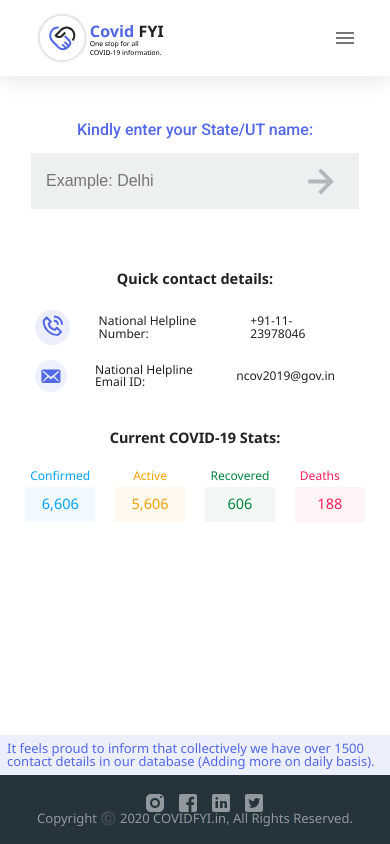
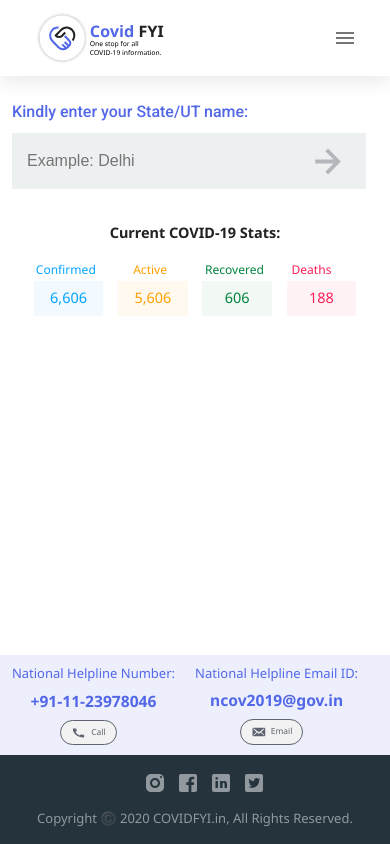
Before and after one commit to covidFYI/frontend, a Next.js app: page / in a window 390 px wide. Built offline with nearby package versions, Linux system fonts and the light colour scheme.

Commit message:
Minor improvements in layout

```diff
--- a/public/css/components.css
+++ b/public/css/components.css
@@ -39,7 +39,7 @@
 
 .details {
   display: flex;
-  justify-content: space-between;
+  justify-content: center;
   align-items: center;
   padding: 19px;
   background-color: #EDEFFD;
@@ -138,15 +138,26 @@ div.dropdown-navigation a.nav-item:hover {
 }
 .contact {
     display: flex;
-    justify-content: flex-start;
+    justify-content: space-between;
     align-items: center;
-    margin-bottom: 15px;
+    flex-direction: column;
+    height: 80px;
+}
+.contact-info, .contact-details {
+    display: flex;
+    justify-content: center;
+    align-items: center;
 }
 .contact > * {
     margin-right: 20px;
 }
 .statistics-info {
     display: flex;
+}
+
+.contact-number, .contact-email {
+    font-weight: 600;
+    font-size: 1.2em
 }
 .stat {
     display: flex;
@@ -160,7 +171,7 @@ div.dropdown-navigation a.nav-item:hover {
 }
 
 .stat--number {
-    margin: 5px 20px 0 0;
+    margin: 5px 1em 0 0;
     padding: 0.7em;
     font-size: 1.2em;
     min-width: 6ch;
@@ -203,23 +214,17 @@ div.dropdown-navigation a.nav-item:hover {
     background-color: var(--success-light)
 }
 
-.contact-details, .statistics {
-    margin-top: 2em;
-}
-
 .heading {
     font-style: normal;
     font-weight: 500;
     font-size: 2rem;
     color: var(--accent);
-    text-align: center;
     line-height: 65px;
     margin-top: 54px;
 }
 
 .search-container {
     position: relative;
-    width: 45vw;
     min-width: 540px;
     margin: 12px auto;
 }
@@ -460,10 +465,12 @@ div.dropdown-navigation a.nav-item:hover {
     margin: 10px 0;
 }
 .categories-grid {
-    display: flex;
+    display: grid;
     margin: 50px auto;
+    grid-template-columns: repeat(auto-fit, 150px);
+    grid-auto-rows: 150px;
     justify-content: center;
-    align-items: center;
+    place-items: center;
     flex-wrap: wrap;
 }
 
@@ -472,7 +479,9 @@ div.dropdown-navigation a.nav-item:hover {
     grid-template-columns: 100px;
     grid-template-rows: 100px 20px;
     place-items: center;
-    padding: 20px 40px
+    justify-content: center;
+    width: 100%;
+    height: 100%;
 }
 
 .category.link {
@@ -493,7 +502,7 @@ div.dropdown-navigation a.nav-item:hover {
     grid-template-columns: repeat(auto-fit, minmax(250px, 1fr));
     grid-auto-rows: auto;
     grid-gap: 20px;
-    margin-bottom: 100px;
+    margin-bottom: 200px;
 }
 
 .data-card {
@@ -622,7 +631,7 @@ a.social-media-link {
     }
 
     .information > * {
-        min-width: 320px;
+        min-width: calc(310px - 2em);;
         max-width: 600px;
     }
 }
@@ -649,12 +658,17 @@ a.social-media-link {
   }
 
   .details {
-      padding: 7px;
+      padding: 10px;
+      line-height: 1.333;
   }
 
   .footer-end {
     flex-direction: column-reverse;
     justify-content: center;
+  }
+
+  .footer-end p {
+      margin-top: 20px
   }
 
   .social-handles > img {
@@ -673,13 +687,12 @@ a.social-media-link {
   }
 
   .search-bar {
-    min-width: 328px;
+    max-width: calc(100% - 1em);
     height: 56px;
-    margin: 14px auto;
   }
 
   .search-container {
-      min-width: 328px;
+      min-width: calc(320px - 2em);
   }
 
   .search-input {
@@ -719,3 +732,11 @@ a.social-media-link {
     }
 
 }
+
+@media only screen and (max-width: 350px) {
+    .categories-grid {
+        grid-template-columns: repeat(auto-fit, 120px);
+        grid-template-rows: 130px;
+        grid-auto-rows: 130px
+    }
+}
--- a/public/css/layout.css
+++ b/public/css/layout.css
@@ -6,7 +6,7 @@
 */
 
 .container {
-    padding: 30px
+    padding: 1em
 }
 
 .content {
--- a/src/components/ContactDetails.js
+++ b/src/components/ContactDetails.js
@@ -4,21 +4,24 @@ export default class ContactDetails extends Component {
     render() {
         return (
             <div className="contact-details">
-                <h5>Quick contact details:</h5>
                 <div className="contact-info">
                     <div className="contact">
-                        <div className="icon">
-                            <img src="/assets/phone-icon.svg" width="80%"/>
-                        </div>
                         <div className="contact-label">National Helpline Number:</div>
                         <div className="contact-number">+91-11-23978046</div>
+                        <div className="cta">
+                            <a href="tel:+91-11-23978046" className="contact-button">
+                                <img src="/assets/phone.svg" />Call
+                            </a>
+                        </div>
                     </div>
                     <div className="contact">
-                        <div className="icon">
-                            <img src="/assets/mail-icon.svg" width="80%"/>
-                        </div>
                         <div className="contact-label">National Helpline Email ID:</div>
                         <div className="contact-email">ncov2019@gov.in</div>
+                        <div className="cta">
+                            <a href="mailto:ncov2019@gov.in" className="contact-button">
+                                <img src="/assets/email-icon.svg" />Email
+                            </a>
+                        </div>
                     </div>
                 </div>
             </div>
--- a/src/components/Footer.js
+++ b/src/components/Footer.js
@@ -1,5 +1,7 @@
 import React, { Component } from 'react'
-import ChatBot from "./ChatBot"
+// import ChatBot from "./ChatBot"
+import ContactDetails from './ContactDetails'
+
 
 export default class Footer extends Component {
   componentDidMount() {
@@ -20,11 +22,12 @@ export default class Footer extends Component {
     return (
       <footer className="footer">
         <div className="details">
-          <p>
-            It feels proud to inform that collectively we have over 1500 contact
-            details in our database (Adding more on daily basis).
-            {/* Click here for full details */}
-          </p>
+          {/* <p>
+            {/* It feels proud to inform that collectively we have over 1500 contact
+            details in our database (Adding more on daily basis). */}
+            {/* Click here for full details }
+          </p> */}
+          <ContactDetails />
           {/* <div className="chatbot-popper">
             <img className="floating-button" src="/assets/message-icon.svg" width="40px" />
             <ChatBot />
--- a/src/components/InformationComponent.js
+++ b/src/components/InformationComponent.js
@@ -6,7 +6,6 @@ export default class InformationComponent extends Component {
     render() {
         return (
             <div className="information">
-                <ContactDetails />
                 <Statistics />
             </div>
         )
```
